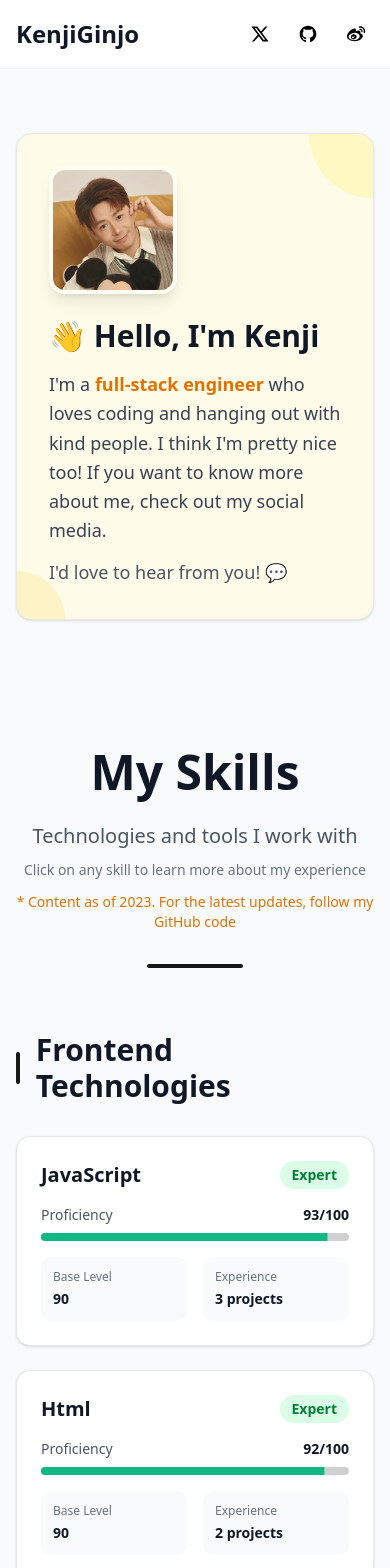
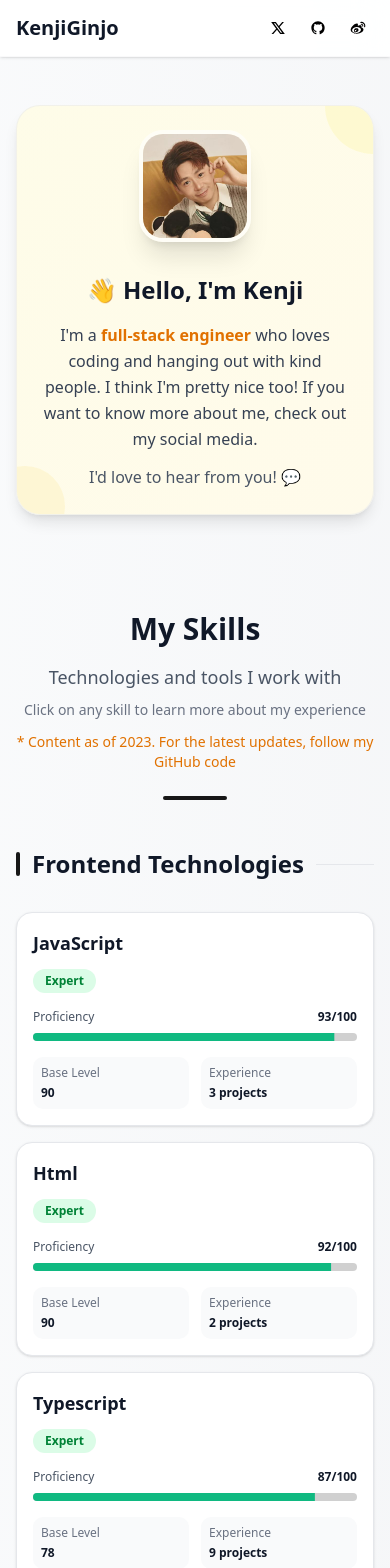
Before and after one commit to KenjiGinjo/DevFolio, a React (Vite) app: page / in a window 390 px wide. Shown: the top 1568 px of the page. Built offline with nearby package versions, Linux system fonts and the light colour scheme.

Commit message:
Enhance UI components for improved layout and styling consistency; update App, Header, Footer, SkillCard, SkillCategory, SkillDrawer, and Home components with responsive design adjustments, gradient backgrounds, and refined spacing for better user experience.

```diff
--- a/src/App.tsx
+++ b/src/App.tsx
@@ -5,7 +5,7 @@ import { Footer } from './components/footer'
 export default function App() {
 
   return (
-    <div className="min-h-screen bg-gray-50">
+    <div className="min-h-screen bg-gradient-to-br from-gray-50 to-gray-100">
       <Header />
       <Home />
       <Footer />
--- a/src/components/footer.tsx
+++ b/src/components/footer.tsx
@@ -1,13 +1,16 @@
 export function Footer() {
   return (
-    <footer className="bg-gray-900 text-white">
-      <div className="max-w-6xl mx-auto px-4 py-8">
-        <div className="flex flex-col md:flex-row justify-between items-center space-y-4 md:space-y-0">
-          <div className="text-gray-400 text-sm">
+    <footer className="bg-gray-900 text-white mt-16 sm:mt-20 lg:mt-24">
+      <div className="max-w-7xl mx-auto px-4 sm:px-6 lg:px-8 py-8 sm:py-10 lg:py-12">
+        <div className="flex flex-col sm:flex-row justify-between items-center space-y-4 sm:space-y-0">
+          <div className="text-gray-400 text-sm sm:text-base text-center sm:text-left">
             © 2025 Kenji Ginjo. All rights reserved.
           </div>
           <div className="flex items-center space-x-3">
-            <a href="mailto:kenjiginjo@gmail.com" className="text-gray-300 hover:text-primary-foreground transition-colors">
+            <a
+              href="mailto:kenjiginjo@gmail.com"
+              className="text-gray-300 hover:text-white transition-colors text-sm sm:text-base font-medium"
+            >
               kenjiginjo@gmail.com
             </a>
           </div>
--- a/src/components/header.tsx
+++ b/src/components/header.tsx
@@ -2,28 +2,30 @@ import { Button } from "./ui/button"
 
 export function Header() {
   return (
-    <header className="bg-white/80 backdrop-blur-md border-b border-gray-100 sticky top-0 z-50">
-      <div className="max-w-6xl mx-auto px-4 py-4">
+    <header className="bg-white/90 backdrop-blur-lg border-b border-gray-100/50 sticky top-0 z-50 shadow-sm">
+      <div className="max-w-7xl mx-auto px-4 sm:px-6 lg:px-8 py-3 sm:py-4">
         <div className="flex justify-between items-center">
-        <h1 className="text-2xl font-bold text-gray-900">
-                KenjiGinjo
-              </h1>
+          <h1 className="text-xl sm:text-2xl lg:text-3xl font-bold text-gray-900">
+            KenjiGinjo
+          </h1>
 
-          <div className="flex items-center space-x-3">
+          <div className="flex items-center space-x-2 sm:space-x-3">
             <Button
               asChild
               variant="ghost"
               size="icon"
+              className="h-8 w-8 sm:h-10 sm:w-10"
             >
               <a
                 href="https://x.com/KenjiGinjo"
                 target="_blank"
                 rel="noopener noreferrer"
+                className="hover:bg-gray-100 transition-colors rounded-lg"
               >
                 <img
                   src="/twitter-x.svg"
                   alt="Twitter/X"
-                  className="w-5 h-5"
+                  className="w-4 h-4 sm:w-5 sm:h-5"
                 />
               </a>
             </Button>
@@ -31,16 +33,18 @@ export function Header() {
               asChild
               variant="ghost"
               size="icon"
+              className="h-8 w-8 sm:h-10 sm:w-10"
             >
               <a
                 href="https://github.com/KenjiGinjo"
                 target="_blank"
                 rel="noopener noreferrer"
+                className="hover:bg-gray-100 transition-colors rounded-lg"
               >
                 <img
                   src="/github.svg"
                   alt="GitHub"
-                  className="w-5 h-5"
+                  className="w-4 h-4 sm:w-5 sm:h-5"
                 />
               </a>
             </Button>
@@ -48,16 +52,18 @@ export function Header() {
               asChild
               variant="ghost"
               size="icon"
+              className="h-8 w-8 sm:h-10 sm:w-10"
             >
               <a
                 href="https://weibo.com/u/7197769280"
                 target="_blank"
                 rel="noopener noreferrer"
+                className="hover:bg-gray-100 transition-colors rounded-lg"
               >
                 <img
                   src="/weibo.svg"
                   alt="Weibo"
-                  className="w-5 h-5"
+                  className="w-4 h-4 sm:w-5 sm:h-5"
                 />
               </a>
             </Button>
--- a/src/components/skill-card.tsx
+++ b/src/components/skill-card.tsx
@@ -15,36 +15,35 @@ export function SkillCard({ skill, onSkillClick }: SkillCardProps) {
 
   return (
     <div
-      className="group bg-white rounded-xl p-6 shadow-sm border border-gray-200 hover:shadow-lg hover:-translate-y-1 transition-all duration-300 cursor-pointer"
+      className="group bg-white rounded-2xl p-4 sm:p-5 lg:p-6 shadow-sm border border-gray-200 hover:shadow-xl hover:-translate-y-2 transition-all duration-300 cursor-pointer"
       onClick={() => onSkillClick(skill)}
     >
       <div className="relative z-10">
-        <div className="flex justify-between items-center mb-4">
+        <div className="flex flex-col sm:flex-row sm:justify-between sm:items-center mb-4 sm:mb-5 gap-3 sm:gap-0">
           <div className="flex items-center space-x-3">
-
-            <h3 className="text-xl font-bold text-gray-900 group-hover:text-primary transition-colors">
+            <h3 className="text-lg sm:text-xl font-bold text-gray-900 group-hover:text-primary transition-colors">
               {skill.alias}
             </h3>
           </div>
-          <span className={`px-3 py-1 text-sm font-semibold rounded-full ${badgeColor}`}>
+          <span className={`px-3 py-1 text-xs sm:text-sm font-semibold rounded-full self-start sm:self-auto ${badgeColor}`}>
             {getProficiencyLevel(progress)}
           </span>
         </div>
 
-        <div className="mb-4">
-          <div className="flex justify-between items-center mb-2">
-            <span className="text-sm font-medium text-gray-600">Proficiency</span>
-            <span className="text-sm font-bold text-gray-900">{progress}/100</span>
+        <div className="mb-4 sm:mb-5">
+          <div className="flex justify-between items-center mb-2 sm:mb-3">
+            <span className="text-xs sm:text-sm font-medium text-gray-600">Proficiency</span>
+            <span className="text-xs sm:text-sm font-bold text-gray-900">{progress}/100</span>
           </div>
-          <Progress value={progress} color={progressColor} />
+          <Progress value={progress} color={progressColor} className="h-2 sm:h-3" />
         </div>
 
-        <div className="grid grid-cols-2 gap-4 text-sm">
-          <div className="bg-gray-50 rounded-lg p-3">
+        <div className="grid grid-cols-2 gap-3 sm:gap-4 text-xs sm:text-sm">
+          <div className="bg-gray-50 rounded-lg p-2 sm:p-3">
             <div className="text-gray-500 text-xs font-medium mb-1">Base Level</div>
             <div className="font-semibold text-gray-900">{skill.baseLevel}</div>
           </div>
-          <div className="bg-gray-50 rounded-lg p-3">
+          <div className="bg-gray-50 rounded-lg p-2 sm:p-3">
             <div className="text-gray-500 text-xs font-medium mb-1">Experience</div>
             <div className="font-semibold text-gray-900">{skill.expierience.length} projects</div>
           </div>
--- a/src/components/skill-category.tsx
+++ b/src/components/skill-category.tsx
@@ -9,15 +9,15 @@ interface SkillCategoryProps {
 
 export function SkillCategory({ title, skills, onSkillClick }: SkillCategoryProps) {
   return (
-    <div className="mb-12">
-      <div className="flex items-center mb-8">
-        <div className="w-1 h-8 bg-primary rounded-full mr-4"></div>
-        <h2 className="text-3xl font-bold text-gray-900">
+    <div className="mb-16 sm:mb-20 lg:mb-24">
+      <div className="flex items-center mb-8 sm:mb-10 lg:mb-12">
+        <div className="w-1 h-6 sm:h-8 lg:h-10 bg-primary rounded-full mr-3 sm:mr-4"></div>
+        <h2 className="text-2xl sm:text-3xl lg:text-4xl font-bold text-gray-900">
           {title}
         </h2>
-        <div className="flex-1 h-px bg-gray-200 ml-4"></div>
+        <div className="flex-1 h-px bg-gray-200 ml-3 sm:ml-4"></div>
       </div>
-      <div className="grid grid-cols-1 md:grid-cols-2 lg:grid-cols-3 gap-6">
+      <div className="grid grid-cols-1 sm:grid-cols-2 lg:grid-cols-3 xl:grid-cols-4 gap-4 sm:gap-6 lg:gap-8">
         {Object.entries(skills).map(([key, skill]: [string, Skill]) => (
           <SkillCard
             key={key}
--- a/src/components/skill-drawer.tsx
+++ b/src/components/skill-drawer.tsx
@@ -20,55 +20,55 @@ export function SkillDrawer({ skill, isOpen, onClose }: SkillDrawerProps) {
 
   return (
     <Drawer open={isOpen} onOpenChange={onClose}>
-      <DrawerContent className="max-h-[90vh]">
-        <DrawerHeader className="border-b border-gray-100 pb-4">
-        <DrawerTitle className="text-2xl font-bold text-gray-900">
-                {skill.alias}
-              </DrawerTitle>
-              <DrawerDescription className="text-gray-600 mt-1">
-                skill description and experience list
-              </DrawerDescription>
+      <DrawerContent className="max-h-[90vh] sm:max-h-[85vh]">
+        <DrawerHeader className="border-b border-gray-100 pb-4 sm:pb-6">
+          <DrawerTitle className="text-xl sm:text-2xl lg:text-3xl font-bold text-gray-900">
+            {skill.alias}
+          </DrawerTitle>
+          <DrawerDescription className="text-gray-600 mt-1 sm:mt-2 text-sm sm:text-base">
+            skill description and experience list
+          </DrawerDescription>
         </DrawerHeader>
 
-        <div className="px-6 py-6 space-y-6 overflow-y-auto">
+        <div className="px-4 sm:px-6 lg:px-8 py-4 sm:py-6 space-y-4 sm:space-y-6 overflow-y-auto">
           {/* Skill Stats */}
-          <div className="grid grid-cols-3 gap-4">
-            <div className="text-center p-4 bg-gray-50 rounded-lg">
-              <div className="text-2xl font-bold text-gray-900">{skill.baseLevel}</div>
-              <div className="text-sm text-gray-600">Base Level</div>
+          <div className="grid grid-cols-1 sm:grid-cols-3 gap-3 sm:gap-4">
+            <div className="text-center p-3 sm:p-4 bg-gray-50 rounded-lg">
+              <div className="text-xl sm:text-2xl font-bold text-gray-900">{skill.baseLevel}</div>
+              <div className="text-xs sm:text-sm text-gray-600">Base Level</div>
             </div>
-            <div className="text-center p-4 bg-gray-50 rounded-lg">
-              <div className="text-2xl font-bold text-gray-900">{skill.expierience.length}</div>
-              <div className="text-sm text-gray-600">Projects</div>
+            <div className="text-center p-3 sm:p-4 bg-gray-50 rounded-lg">
+              <div className="text-xl sm:text-2xl font-bold text-gray-900">{skill.expierience.length}</div>
+              <div className="text-xs sm:text-sm text-gray-600">Projects</div>
             </div>
-            <div className="text-center p-4 bg-gray-50 rounded-lg">
-              <div className="text-2xl font-bold text-gray-900">{progress}</div>
-              <div className="text-sm text-gray-600">Score</div>
+            <div className="text-center p-3 sm:p-4 bg-gray-50 rounded-lg">
+              <div className="text-xl sm:text-2xl font-bold text-gray-900">{progress}</div>
+              <div className="text-xs sm:text-sm text-gray-600">Score</div>
             </div>
           </div>
 
           {/* Progress Bar */}
-          <div className="space-y-2">
+          <div className="space-y-2 sm:space-y-3">
             <div className="flex justify-between items-center">
-              <span className="text-sm font-medium text-gray-700">Proficiency</span>
+              <span className="text-sm sm:text-base font-medium text-gray-700">Proficiency</span>
               <span className="text-sm text-gray-500">{progress}/100</span>
             </div>
-            <Progress value={progress} color={progressColor} className="h-2" />
+            <Progress value={progress} color={progressColor} className="h-2 sm:h-3" />
           </div>
 
           {/* Experience List */}
           <div>
-            <h3 className="text-lg font-semibold text-gray-900 mb-4">Experience</h3>
-            <div className="space-y-3">
+            <h3 className="text-base sm:text-lg lg:text-xl font-semibold text-gray-900 mb-3 sm:mb-4">Experience</h3>
+            <div className="space-y-3 sm:space-y-4">
               {skill.expierience.map((exp: Experience, index: number) => (
-                <div key={index} className="p-4 bg-white border border-gray-200 rounded-lg transition-colors">
+                <div key={index} className="p-3 sm:p-4 bg-white border border-gray-200 rounded-lg transition-colors hover:shadow-sm">
                   <div className="flex items-center justify-between mb-2">
-                    <span className="text-sm font-medium text-primary">
+                    <span className="text-xs sm:text-sm font-medium text-primary">
                       {formatDate(exp.date)}
                     </span>
                     <span className="text-xs text-gray-400">#{index + 1}</span>
                   </div>
-                  <p className="text-gray-700 text-sm leading-relaxed">
+                  <p className="text-gray-700 text-xs sm:text-sm leading-relaxed">
                     {exp.tip}
                   </p>
                 </div>
--- a/src/pages/home.tsx
+++ b/src/pages/home.tsx
@@ -51,18 +51,19 @@ export function Home() {
   })
 
   return (
-    <div>
-      <div className="max-w-6xl mx-auto px-4 py-16">
-        <div className="relative overflow-hidden bg-yellow-50 rounded-2xl p-8 shadow-sm border border-gray-200">
+    <div className="min-h-screen">
+      {/* Hero Section */}
+      <div className="max-w-7xl mx-auto px-4 sm:px-6 lg:px-8 py-12 sm:py-16 lg:py-20">
+        <div className="relative overflow-hidden bg-gradient-to-br from-yellow-50 to-amber-50 rounded-3xl p-6 sm:p-8 lg:p-12 shadow-lg border border-gray-200/50">
           {/* Background decoration */}
-          <div className="absolute top-0 right-0 w-32 h-32 bg-yellow-100 rounded-full -translate-y-16 translate-x-16"></div>
-          <div className="absolute bottom-0 left-0 w-24 h-24 bg-amber-100 rounded-full translate-y-12 -translate-x-12"></div>
+          <div className="absolute top-0 right-0 w-24 h-24 sm:w-32 sm:h-32 bg-yellow-100/60 rounded-full -translate-y-12 translate-x-12 sm:-translate-y-16 sm:translate-x-16"></div>
+          <div className="absolute bottom-0 left-0 w-20 h-20 sm:w-24 sm:h-24 bg-amber-100/60 rounded-full translate-y-8 -translate-x-8 sm:translate-y-12 sm:-translate-x-12"></div>
 
           <div className="relative z-10">
-            <div className="flex flex-col md:flex-row items-start md:items-center gap-6">
+            <div className="flex flex-col lg:flex-row items-center lg:items-start gap-8 lg:gap-12">
               {/* Profile Photo */}
-              <div className="flex-shrink-0">
-                <div className="w-32 h-32 rounded-2xl overflow-hidden shadow-lg border-4 border-white/50">
+              <div className="flex-shrink-0 mx-auto lg:mx-0">
+                <div className="w-28 h-28 sm:w-32 sm:h-32 lg:w-36 lg:h-36 rounded-3xl overflow-hidden shadow-xl border-4 border-white/60">
                   <img
                     src="/profile-photo.jpeg"
                     alt="Kenji Ginjo"
@@ -72,14 +73,14 @@ export function Home() {
               </div>
 
               {/* Content */}
-              <div className="flex-1">
-              <h2 className="text-3xl font-bold text-gray-900 mb-4">
+              <div className="flex-1 text-center lg:text-left">
+                <h2 className="text-2xl sm:text-3xl lg:text-4xl font-bold text-gray-900 mb-4 sm:mb-6">
                   👋 Hello, I'm Kenji
                 </h2>
-                <p className="text-lg leading-relaxed text-gray-700">
+                <p className="text-base sm:text-lg lg:text-xl leading-relaxed text-gray-700 max-w-2xl mx-auto lg:mx-0">
                   I'm a <span className="font-semibold text-amber-600">full-stack engineer</span> who loves coding and hanging out with kind people.
                   I think I'm pretty nice too! If you want to know more about me, check out my social media.
-                  <span className="block mt-3 text-gray-600">I'd love to hear from you! 💬</span>
+                  <span className="block mt-3 sm:mt-4 text-gray-600">I'd love to hear from you! 💬</span>
                 </p>
               </div>
             </div>
@@ -87,23 +88,25 @@ export function Home() {
         </div>
       </div>
 
-      <div className="max-w-6xl mx-auto px-4 py-16">
-        <div className="text-center mb-16">
-          <h1 className="text-5xl font-bold text-gray-900 mb-6">
+      {/* Skills Section */}
+      <div className="max-w-7xl mx-auto px-4 sm:px-6 lg:px-8 py-12 sm:py-16 lg:py-20">
+        <div className="text-center mb-12 sm:mb-16 lg:mb-20">
+          <h1 className="text-3xl sm:text-4xl lg:text-5xl xl:text-6xl font-bold text-gray-900 mb-4 sm:mb-6">
             My Skills
           </h1>
-          <p className="text-xl text-gray-600 max-w-2xl mx-auto leading-relaxed">
+          <p className="text-lg sm:text-xl lg:text-2xl text-gray-600 max-w-3xl mx-auto leading-relaxed">
             Technologies and tools I work with
-            <span className="block mt-2 text-sm text-gray-500">
+            <span className="block mt-2 sm:mt-3 text-sm sm:text-base text-gray-500">
               Click on any skill to learn more about my experience
             </span>
-            <span className="block mt-3 text-sm text-amber-600 font-medium">
+            <span className="block mt-3 sm:mt-4 text-sm sm:text-base text-amber-600 font-medium">
               * Content as of 2023. For the latest updates, follow my GitHub code
             </span>
           </p>
-          <div className="mt-8 h-1 w-24 bg-primary rounded-full mx-auto"></div>
+          <div className="mt-6 sm:mt-8 h-1 w-16 sm:w-20 lg:w-24 bg-primary rounded-full mx-auto"></div>
         </div>
 
+        <div className="space-y-16 sm:space-y-20 lg:space-y-24">
           {skillCategories.map((category, index) => (
             <SkillCategory
               key={index}
@@ -112,6 +115,7 @@ export function Home() {
               onSkillClick={handleSkillClick}
             />
           ))}
+        </div>
       </div>
 
       <SkillDrawer
```
Lines whose indentation alone changed are shown as unchanged.
